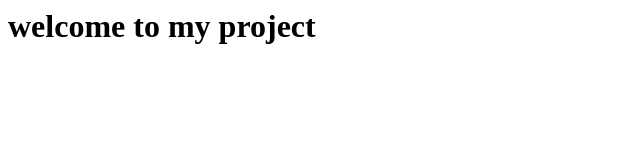
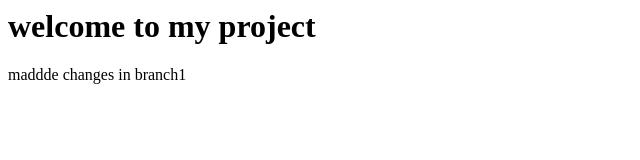
Before and after one commit to Sarfaraz715/first, a plain HTML site: page index1.html in a window 1280 px wide. Shown: the whole page, without its empty margins (0-640 px from the left). Drawn offline with Linux system fonts and the light colour scheme.

Commit message:
Update index1.html in branch1

```diff
--- a/index1.html
+++ b/index1.html
@@ -4,5 +4,6 @@
   </head>
   <body>
     <h1>welcome to my project</h1>
+    <p> maddde changes in branch1</p>
   </body>
 </html>
```
